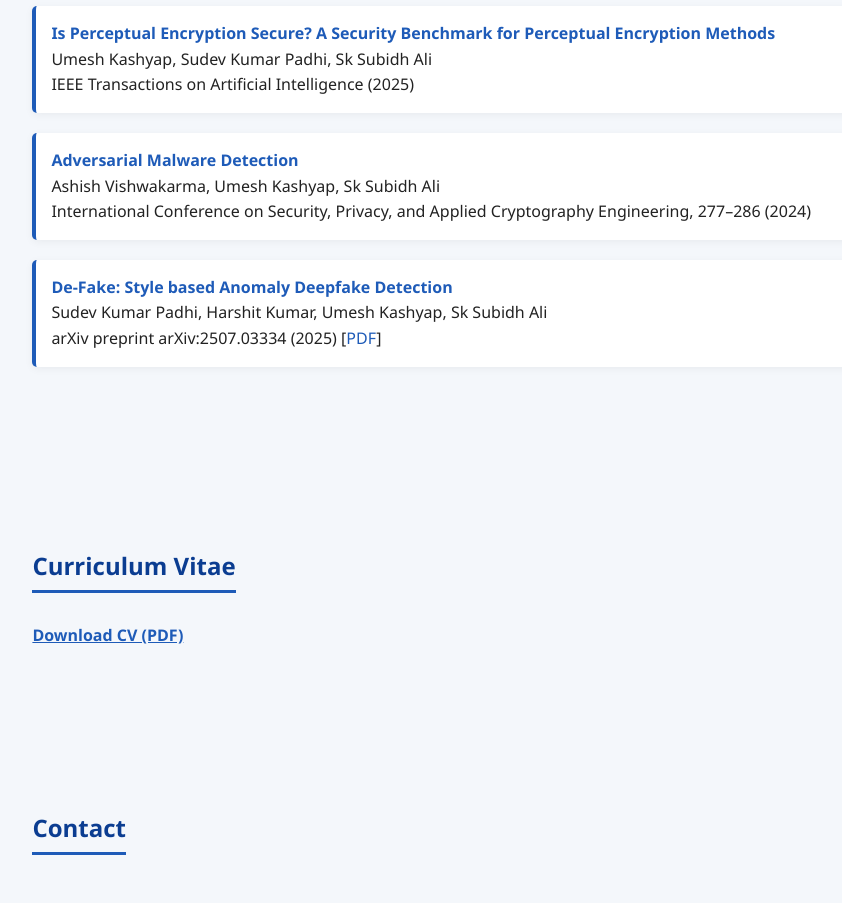
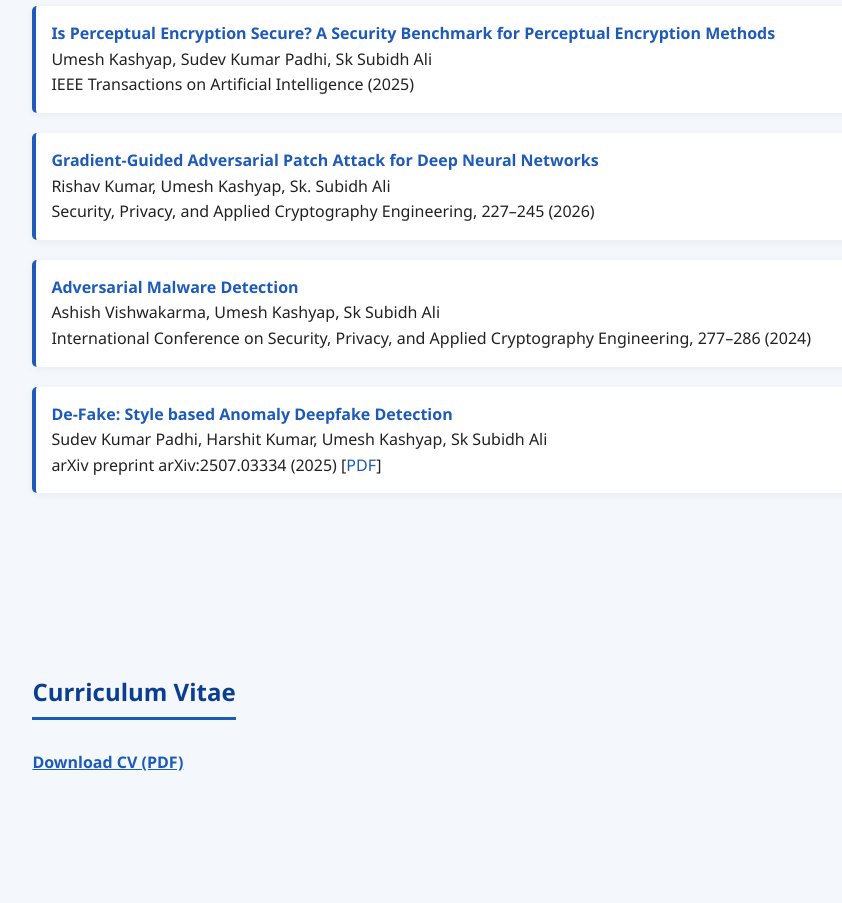
Before and after one commit to umesh-21/umeshkashyap, a React (Create React App) app: page / in a window 1280 px wide. Shown: the part 1620-2523 px from the top of the page, without its empty margins (70-912 px from the left). Built offline with nearby package versions, Linux system fonts and the light colour scheme; the HTML template or start-up script is replaced by a standard one.

Commit message:
update publication

```diff
--- a/index.html
+++ b/index.html
@@ -395,6 +395,12 @@ footer {
   IEEE Transactions on Artificial Intelligence (2025)
   </div>
 
+  <div class="publication" data-category="conf">
+  <strong><a href="https://link.springer.com/chapter/10.1007/978-3-032-16342-4_13" target="_blank" style="color: var(--accent); text-decoration: none;">Gradient-Guided Adversarial Patch Attack for Deep Neural Networks</a></strong><br>
+  Rishav Kumar, <b>Umesh Kashyap</b>, Sk. Subidh Ali<br>
+  Security, Privacy, and Applied Cryptography Engineering, 227–245 (2026)
+  </div>
+
   <div class="publication" data-category="preprint">
   <strong><a href="https://arxiv.org/abs/2507.03334" target="_blank" style="color: var(--accent); text-decoration: none;">De-Fake: Style based Anomaly Deepfake Detection</a></strong><br>
   Sudev Kumar Padhi, Harshit Kumar, <b>Umesh Kashyap</b>, Sk Subidh Ali<br>
--- a/src/components/Publications.js
+++ b/src/components/Publications.js
@@ -19,6 +19,13 @@ function Publications() {
       authors: 'Umesh Kashyap, Sudev Kumar Padhi, Sk Subidh Ali',
       venue: 'IEEE Transactions on Artificial Intelligence (2025)',
       link: 'https://ieeexplore.ieee.org/abstract/document/10974570'
+    },
+    {
+      category: 'conf',
+      title: 'Gradient-Guided Adversarial Patch Attack for Deep Neural Networks',
+      authors: 'Rishav Kumar, Umesh Kashyap, Sk. Subidh Ali',
+      venue: 'Security, Privacy, and Applied Cryptography Engineering, 227–245 (2026)',
+      link: 'https://link.springer.com/chapter/10.1007/978-3-032-16342-4_13'
     },
     {
       category: 'conf',
```
